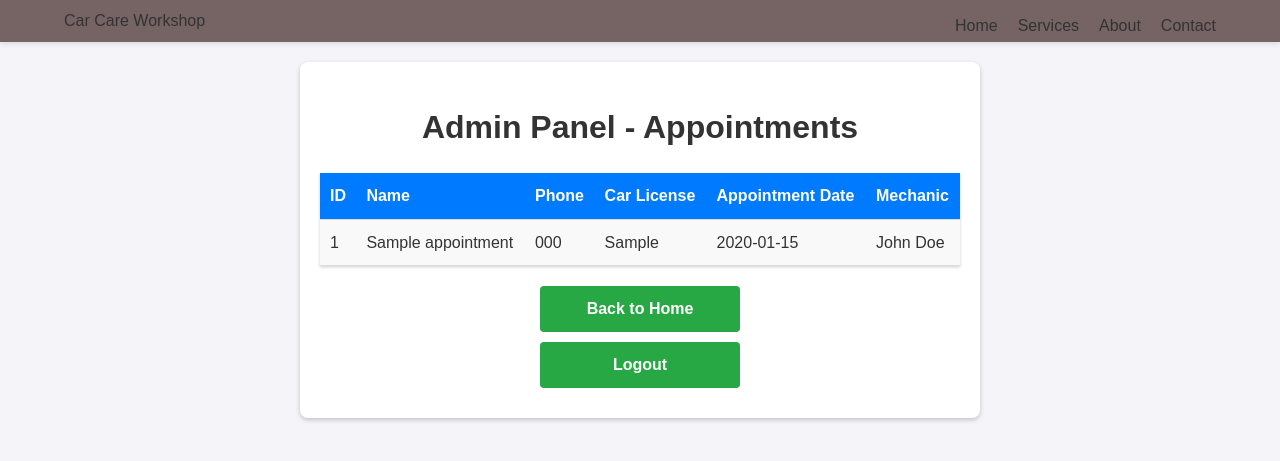
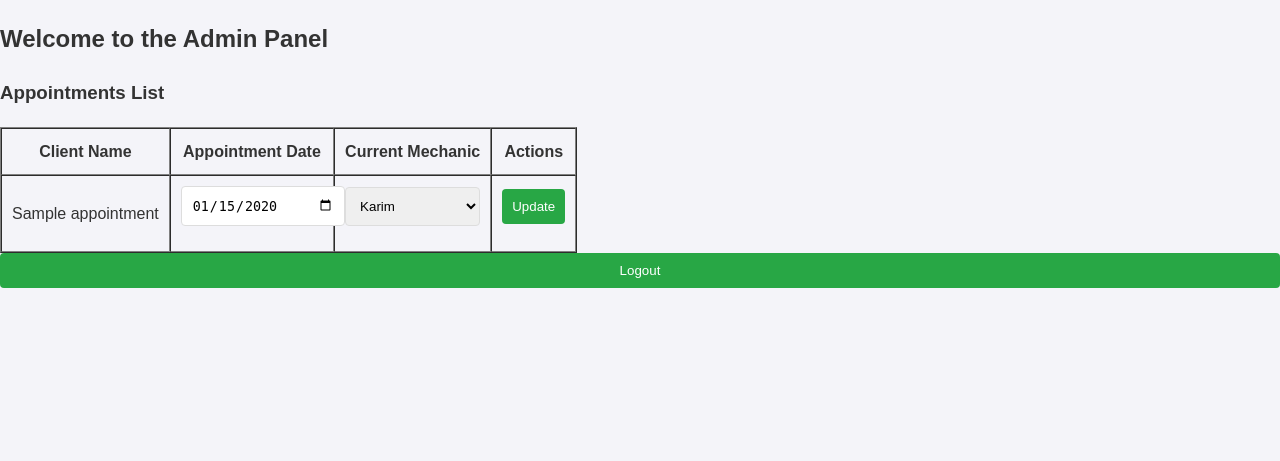
Before and after one commit to JIRafid/CSE391_A3, a PHP site: page /admin_panel.php in a window 1280 px wide. Shown: the top 461 px of the page. Run offline with PHP 8.4, Linux system fonts and the light colour scheme; the visitor is signed in with stand-in values (Sample User, id 1); data comes from the database, SQL or seed files in the repository; tables that the repository leaves empty hold one stand-in row (values such as "Sample post").

Commit message:
Minor Changes

```diff
--- a/admin_panel.php
+++ b/admin_panel.php
@@ -1,21 +1,50 @@
 <?php
+session_start();
+
+if (!isset($_SESSION['admin_logged_in']) || $_SESSION['admin_logged_in'] !== true) {
+    header("Location: login.php");
+    exit();
+}
+
 $servername = "localhost";
 $username = "root";
 $password = "";
 $dbname = "car_workshop";
 
 $conn = new mysqli($servername, $username, $password, $dbname);
-
 if ($conn->connect_error) {
     die("Connection failed: " . $conn->connect_error);
 }
 
-$sql = "SELECT appointments.id, appointments.name, appointments.phone, appointments.car_license,
-        appointments.appointment_date, mechanics.name AS mechanic_name
+if ($_SERVER["REQUEST_METHOD"] == "POST" && isset($_POST['update_appointment'])) {
+    $appointment_id = $_POST['appointment_id'];
+    $new_date = $_POST['appointment_date'];
+    $new_mechanic = $_POST['mechanic_id'];
+
+    $update_sql = "UPDATE appointments SET appointment_date = ?, mechanic_id = ? WHERE id = ?";
+    $stmt = $conn->prepare($update_sql);
+    $stmt->bind_param("sii", $new_date, $new_mechanic, $appointment_id);
+
+    if ($stmt->execute()) {
+        $message = "Appointment updated successfully!";
+    } else {
+        $message = "Failed to update appointment: " . $conn->error;
+    }
+    $stmt->close();
+}
+
+$sql = "SELECT appointments.id, appointments.appointment_date, appointments.name AS client_name,
+               mechanics.name AS mechanic_name, mechanics.id AS mechanic_id
         FROM appointments
-        JOIN mechanics ON appointments.mechanic_id = mechanics.id";
+        LEFT JOIN mechanics ON appointments.mechanic_id = mechanics.id";
+$appointments = $conn->query($sql);
 
-$result = $conn->query($sql);
+$mechanics_sql = "SELECT id, name FROM mechanics";
+$mechanics_result = $conn->query($mechanics_sql);
+$mechanics = [];
+while ($row = $mechanics_result->fetch_assoc()) {
+    $mechanics[] = $row;
+}
 ?>
 
 <!DOCTYPE html>
@@ -27,48 +56,53 @@ $result = $conn->query($sql);
     <link rel="stylesheet" href="style.css">
 </head>
 <body>
+    <h2>Welcome to the Admin Panel</h2>
 
-<nav>
-        <div class="logo">Car Care Workshop</div>
-        <ul>
-            <li><a href="index.html#home">Home</a></li>
-            <li><a href="index.html#services">Services</a></li>
-            <li><a href="index.html#about-us">About</a></li>
-            <li><a href="index.html#contact">Contact</a></li>
-        </ul>
-    </nav>
+    <?php if (isset($message)) { echo "<p style='color: green;'>$message</p>"; } ?>
 
-    <div class="admin-container">
-        <h1>Admin Panel - Appointments</h1>
-        <?php if ($result->num_rows > 0): ?>
-        <table>
+    <h3>Appointments List</h3>
+    <table border="1" cellpadding="10" cellspacing="0">
+        <tr>
+            <th>Client Name</th>
+            <th>Appointment Date</th>
+            <th>Current Mechanic</th>
+            <th>Actions</th>
+        </tr>
+        <?php if ($appointments->num_rows > 0): ?>
+            <?php while ($row = $appointments->fetch_assoc()): ?>
+                <tr>
+                    <form method="POST" action="admin_panel.php">
+                        <input type="hidden" name="appointment_id" value="<?php echo $row['id']; ?>">
+                        <td><?php echo htmlspecialchars($row['client_name']); ?></td>
+                        <td>
+                            <input type="date" name="appointment_date" value="<?php echo $row['appointment_date']; ?>" required>
+                        </td>
+                        <td>
+                            <select name="mechanic_id" required>
+                                <?php foreach ($mechanics as $mechanic): ?>
+                                    <option value="<?php echo $mechanic['id']; ?>"
+                                        <?php echo $mechanic['id'] == $row['mechanic_id'] ? 'selected' : ''; ?>>
+                                        <?php echo htmlspecialchars($mechanic['name']); ?>
+                                    </option>
+                                <?php endforeach; ?>
+                            </select>
+                        </td>
+                        <td>
+                            <button type="submit" name="update_appointment">Update</button>
+                        </td>
+                    </form>
+                </tr>
+            <?php endwhile; ?>
+        <?php else: ?>
             <tr>
-                <th>ID</th>
-                <th>Name</th>
-                <th>Phone</th>
-                <th>Car License</th>
-                <th>Appointment Date</th>
-                <th>Mechanic</th>
+                <td colspan="4">No appointments available.</td>
             </tr>
-            <?php while ($row = $result->fetch_assoc()): ?>
-            <tr>
-                <td><?php echo $row['id']; ?></td>
-                <td><?php echo $row['name']; ?></td>
-                <td><?php echo $row['phone']; ?></td>
-                <td><?php echo $row['car_license']; ?></td>
-                <td><?php echo $row['appointment_date']; ?></td>
-                <td><?php echo $row['mechanic_name']; ?></td>
-            </tr>
-            <?php endwhile; ?>
-        </table>
-        <?php else: ?>
-            <p>No appointments available.</p>
         <?php endif; ?>
-        <a href="index.php">Back to Home</a>
-        <a href="logout.php">Logout</a>
+    </table>
+
+    <form action="logout.php" method="POST">
+        <button type="submit">Logout</button>
     </form>
-    </div>
-
 </body>
 </html>
 
--- a/databse.sql
+++ b/databse.sql
@@ -20,4 +20,4 @@ CREATE TABLE appointments (
 );
 
 -- Sample mechanics
-INSERT INTO mechanics (name, available_slots) VALUES ('John Doe', 4), ('Jane Smith', 4);
+INSERT INTO mechanics (name, available_slots) VALUES ('Karim', 4), ('Kuddos', 4), ('Sharif', 4), ('Siddique', 4), ('Rubel', 4);
```
